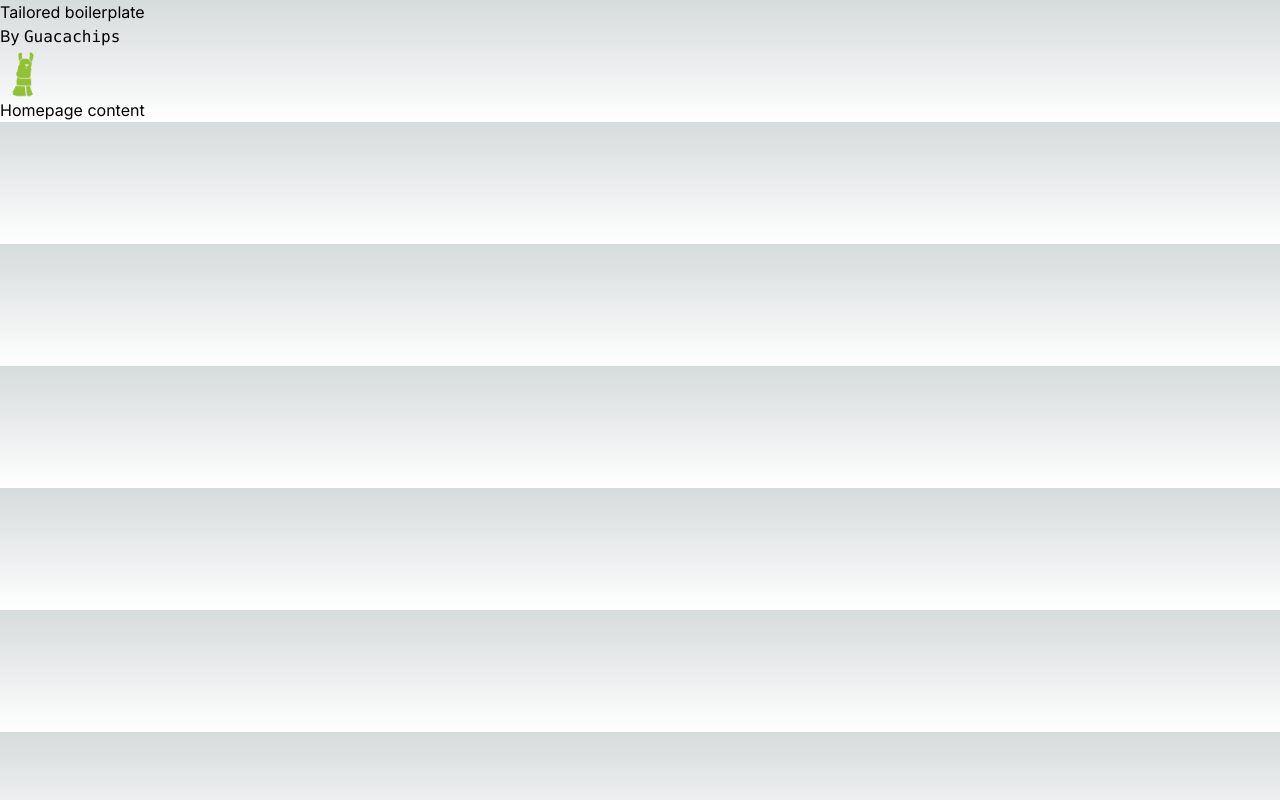
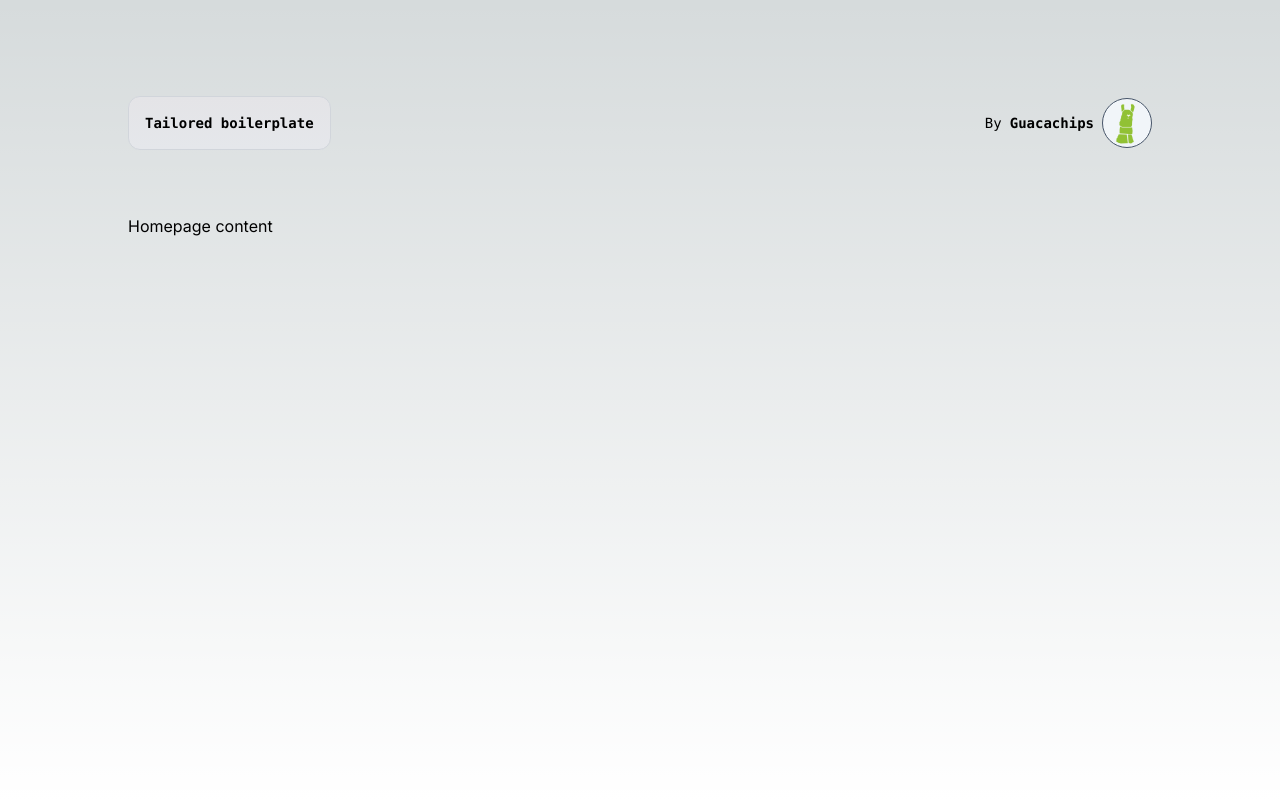
Before and after one commit to aaafffrrr/stripe-poc, a Next.js app: page / in a window 1280 px wide. Built offline with nearby package versions, Linux system fonts and the light colour scheme.

Commit message:
chore(): fix tailwind CSS config

```diff
--- a/tailwind.config.ts
+++ b/tailwind.config.ts
@@ -1,10 +1,11 @@
-import type { Config } from 'tailwindcss'
+import type { Config } from 'tailwindcss';
 
 const config: Config = {
   content: [
     './pages/**/*.{js,ts,jsx,tsx,mdx}',
     './components/**/*.{js,ts,jsx,tsx,mdx}',
     './app/**/*.{js,ts,jsx,tsx,mdx}',
+    './src/**/*.{js,ts,jsx,tsx,mdx}',
   ],
   theme: {
     extend: {
@@ -16,5 +17,5 @@ const config: Config = {
     },
   },
   plugins: [],
-}
-export default config
+};
+export default config;
```
